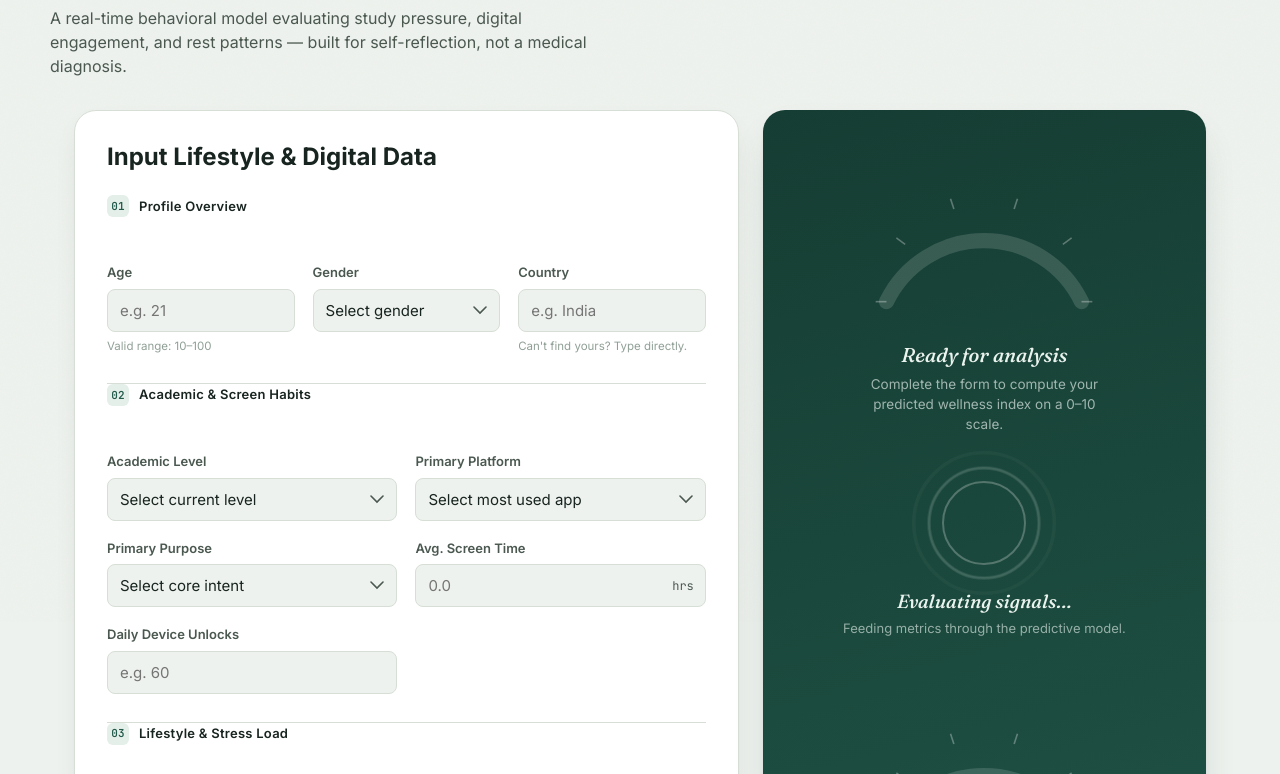
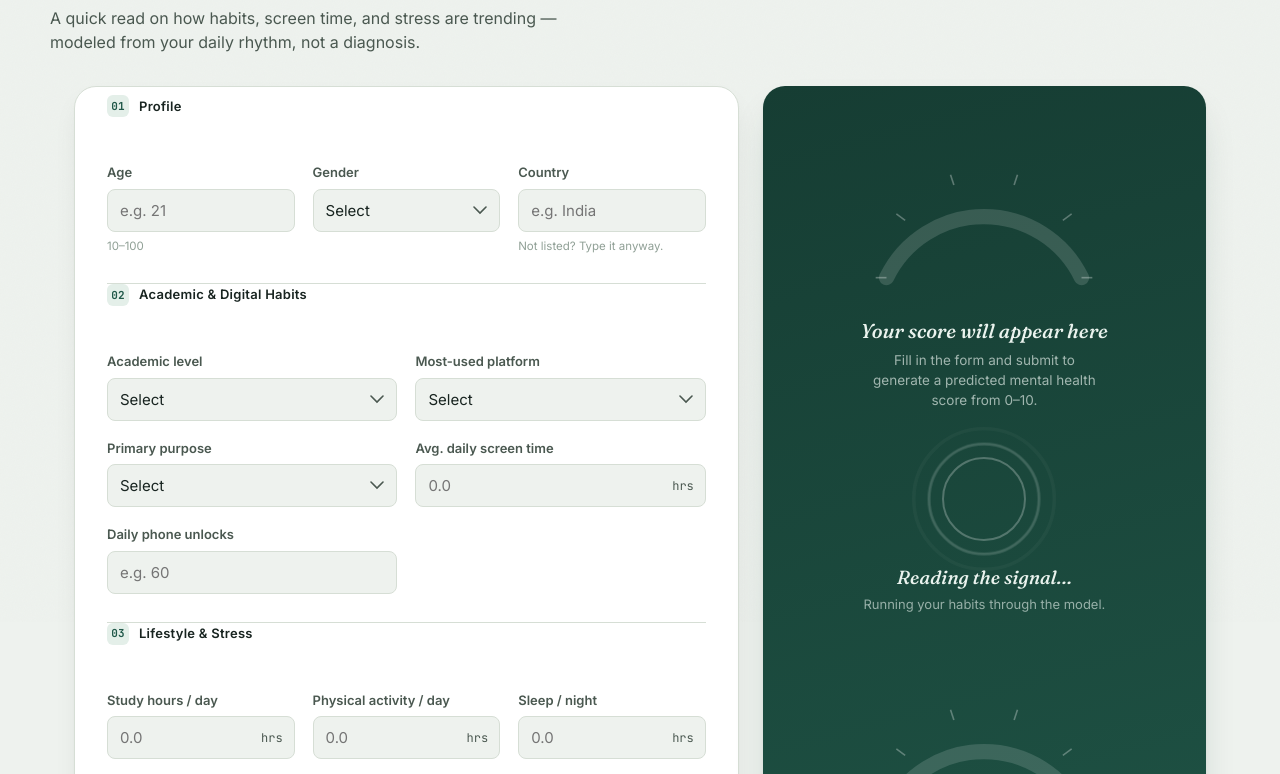
Before and after one commit to Mohdfazil123/Mental-Health-Score-prediction, a plain HTML site: page index.html in a window 1280 px wide. Shown: the part 178-952 px from the top of the page. Drawn offline with Linux system fonts and the light colour scheme.

Commit message:
Refactor index.html for clarity and user experience
Updated the HTML structure and content for improved clarity and user experience. Changes include revised headings, form fields, and footer messages.

```diff
--- a/index.html
+++ b/index.html
@@ -3,62 +3,48 @@
 <head>
 <meta charset="UTF-8" />
 <meta name="viewport" content="width=device-width, initial-scale=1.0" />
-  <meta name="description" content="Student Wellness Analytics — Predictive Mental Health Score & Habit Modeling" />
 <title>Mental Health Signal — Student Wellness Analytics</title>
-
-  <!-- Typography -->
 <link rel="preconnect" href="https://fonts.googleapis.com">
 <link rel="preconnect" href="https://fonts.gstatic.com" crossorigin>
-  <link href="https://fonts.googleapis.com/css2?family=Fraunces:ital,opsz,wght@0,9..144,400;0,9..144,500;0,9..144,600;1,9..144,500&family=Inter:wght@300;400;500;600;700&family=JetBrains+Mono:wght@400;500;600&display=swap" rel="stylesheet">
-
+<link href="https://fonts.googleapis.com/css2?family=Fraunces:ital,opsz,wght@0,9..144,400;0,9..144,500;0,9..144,600;1,9..144,500&family=Inter:wght@400;500;600;700&family=JetBrains+Mono:wght@400;500;700&display=swap" rel="stylesheet">
 <link rel="stylesheet" href="style.css" />
 </head>
 <body>
 
-  <!-- Subtle ambient noise layer -->
 <div class="noise-overlay" aria-hidden="true"></div>
 
-  <!-- Header / Hero Section -->
 <header class="site-header">
   <div class="header-inner">
     <span class="eyebrow">Student Wellness Analytics</span>
     <h1 class="title">Mental Health <em>Signal</em></h1>
-      <p class="subtitle">A real-time behavioral model evaluating study pressure, digital engagement, and rest patterns — built for self-reflection, not a medical diagnosis.</p>
+    <p class="subtitle">A quick read on how habits, screen time, and stress are trending — modeled from your daily rhythm, not a diagnosis.</p>
   </div>
 </header>
 
-  <!-- Main App Layout -->
 <main class="layout">
 
   <!-- FORM PANEL -->
   <section class="panel form-panel" aria-labelledby="form-heading">
-      <h2 id="form-heading" class="sr-only">Input Lifestyle & Digital Data</h2>
-
     <form id="predict-form" novalidate>
 
-        <!-- Section 01: Profile -->
       <fieldset class="group">
-          <legend><span class="legend-index">01</span> Profile Overview</legend>
+        <legend><span class="legend-index">01</span> Profile</legend>
         <div class="grid grid-3">
-
           <div class="field">
             <label for="age">Age</label>
             <input type="number" id="age" name="age" min="10" max="100" step="1" required placeholder="e.g. 21" />
-              <span class="hint">Valid range: 10–100</span>
+            <span class="hint">10–100</span>
             <span class="error-msg" data-for="age"></span>
           </div>
-
           <div class="field">
             <label for="gender">Gender</label>
             <select id="gender" name="gender" required>
-                <option value="" disabled selected hidden>Select gender</option>
+              <option value="" disabled selected hidden>Select</option>
               <option value="Male">Male</option>
               <option value="Female">Female</option>
-                <option value="Other">Other</option>
             </select>
             <span class="error-msg" data-for="gender"></span>
           </div>
-
           <div class="field">
             <label for="country">Country</label>
             <input type="text" id="country" name="country" list="country-list" required placeholder="e.g. India" autocomplete="off" />
@@ -73,37 +59,33 @@
               <option value="Turkey"></option>
               <option value="France"></option>
             </datalist>
-              <span class="hint">Can't find yours? Type directly.</span>
+            <span class="hint">Not listed? Type it anyway.</span>
             <span class="error-msg" data-for="country"></span>
           </div>
-
         </div>
       </fieldset>
 
-        <!-- Section 02: Academic & Digital Habits -->
       <fieldset class="group">
-          <legend><span class="legend-index">02</span> Academic &amp; Screen Habits</legend>
+        <legend><span class="legend-index">02</span> Academic &amp; Digital Habits</legend>
         <div class="grid grid-2">
-
           <div class="field">
-              <label for="academic_level">Academic Level</label>
+            <label for="academic_level">Academic level</label>
             <select id="academic_level" name="academic_level" required>
-                <option value="" disabled selected hidden>Select current level</option>
+              <option value="" disabled selected hidden>Select</option>
               <option value="High School">High School</option>
               <option value="Undergraduate">Undergraduate</option>
               <option value="Graduate">Graduate</option>
             </select>
             <span class="error-msg" data-for="academic_level"></span>
           </div>
-
           <div class="field">
-              <label for="most_used_platform">Primary Platform</label>
+            <label for="most_used_platform">Most-used platform</label>
             <select id="most_used_platform" name="most_used_platform" required>
-                <option value="" disabled selected hidden>Select most used app</option>
+              <option value="" disabled selected hidden>Select</option>
               <option value="Facebook">Facebook</option>
               <option value="Instagram">Instagram</option>
               <option value="Snapchat">Snapchat</option>
-                <option value="Twitter">Twitter / X</option>
+              <option value="Twitter">Twitter</option>
               <option value="YouTube">YouTube</option>
               <option value="TikTok">TikTok</option>
               <option value="LinkedIn">LinkedIn</option>
@@ -115,91 +97,80 @@
             </select>
             <span class="error-msg" data-for="most_used_platform"></span>
           </div>
-
           <div class="field">
-              <label for="purpose_of_use">Primary Purpose</label>
+            <label for="purpose_of_use">Primary purpose</label>
             <select id="purpose_of_use" name="purpose_of_use" required>
-                <option value="" disabled selected hidden>Select core intent</option>
+              <option value="" disabled selected hidden>Select</option>
               <option value="Networking">Networking</option>
               <option value="Education">Education</option>
               <option value="Entertainment">Entertainment</option>
-                <option value="News">News &amp; Information</option>
+              <option value="News">News</option>
             </select>
             <span class="error-msg" data-for="purpose_of_use"></span>
           </div>
-
           <div class="field">
-              <label for="avg_daily_usage_hours">Avg. Screen Time</label>
+            <label for="avg_daily_usage_hours">Avg. daily screen time</label>
             <div class="unit-input">
               <input type="number" id="avg_daily_usage_hours" name="avg_daily_usage_hours" min="0" max="24" step="0.1" required placeholder="0.0" />
               <span class="unit">hrs</span>
             </div>
             <span class="error-msg" data-for="avg_daily_usage_hours"></span>
           </div>
-
-            <div class="field field-full">
-              <label for="daily_unlocks">Daily Device Unlocks</label>
+          <div class="field">
+            <label for="daily_unlocks">Daily phone unlocks</label>
             <input type="number" id="daily_unlocks" name="daily_unlocks" min="0" step="1" required placeholder="e.g. 60" />
             <span class="error-msg" data-for="daily_unlocks"></span>
           </div>
-
         </div>
       </fieldset>
 
-        <!-- Section 03: Routine & Wellness -->
       <fieldset class="group">
-          <legend><span class="legend-index">03</span> Lifestyle &amp; Stress Load</legend>
+        <legend><span class="legend-index">03</span> Lifestyle &amp; Stress</legend>
         <div class="grid grid-3">
-
           <div class="field">
-              <label for="study_hours">Study Hours / Day</label>
+            <label for="study_hours">Study hours / day</label>
             <div class="unit-input">
               <input type="number" id="study_hours" name="study_hours" min="0" max="24" step="0.1" required placeholder="0.0" />
               <span class="unit">hrs</span>
             </div>
             <span class="error-msg" data-for="study_hours"></span>
           </div>
-
           <div class="field">
-              <label for="physical_activity_hours">Physical Activity</label>
+            <label for="physical_activity_hours">Physical activity / day</label>
             <div class="unit-input">
               <input type="number" id="physical_activity_hours" name="physical_activity_hours" min="0" max="24" step="0.1" required placeholder="0.0" />
               <span class="unit">hrs</span>
             </div>
             <span class="error-msg" data-for="physical_activity_hours"></span>
           </div>
-
           <div class="field">
-              <label for="sleep_hours_per_night">Sleep / Night</label>
+            <label for="sleep_hours_per_night">Sleep / night</label>
             <div class="unit-input">
               <input type="number" id="sleep_hours_per_night" name="sleep_hours_per_night" min="0" max="24" step="0.1" required placeholder="0.0" />
               <span class="unit">hrs</span>
             </div>
             <span class="error-msg" data-for="sleep_hours_per_night"></span>
           </div>
-
           <div class="field field-span">
-              <label for="stress_level">Perceived Stress Level</label>
-              <div class="segmented" id="stress_level_group" data-name="stress_level" role="radiogroup" aria-label="Select stress level">
-                <button type="button" class="seg-btn" data-value="Low" role="radio" aria-checked="false">Low</button>
-                <button type="button" class="seg-btn" data-value="Medium" role="radio" aria-checked="false">Medium</button>
-                <button type="button" class="seg-btn" data-value="High" role="radio" aria-checked="false">High</button>
-                <button type="button" class="seg-btn" data-value="Very High" role="radio" aria-checked="false">Very High</button>
+            <label for="stress_level">Perceived stress level</label>
+            <div class="segmented" id="stress_level_group" data-name="stress_level">
+              <button type="button" class="seg-btn" data-value="Low">Low</button>
+              <button type="button" class="seg-btn" data-value="Medium">Medium</button>
+              <button type="button" class="seg-btn" data-value="High">High</button>
+              <button type="button" class="seg-btn" data-value="Very High">Very High</button>
             </div>
             <input type="hidden" id="stress_level" name="stress_level" required />
             <span class="error-msg" data-for="stress_level"></span>
           </div>
-
         </div>
       </fieldset>
 
       <div class="form-footer">
         <button type="submit" class="submit-btn" id="submit-btn">
-            <span class="btn-label">Analyze Signal</span>
+          <span class="btn-label">Read my signal</span>
           <span class="btn-spinner" aria-hidden="true"></span>
         </button>
       </div>
-
     </form>
   </section>
 
@@ -207,31 +178,28 @@
   <aside class="panel result-panel" aria-live="polite">
     <div class="result-inner" id="result-inner">
 
-        <!-- Idle State -->
       <div class="state state-idle" id="state-idle">
         <svg class="gauge gauge-idle" viewBox="0 0 240 160" aria-hidden="true">
           <path class="gauge-track" d="M 30 140 A 100 100 0 0 1 210 140" />
           <g class="gauge-ticks"></g>
         </svg>
-          <p class="idle-label">Ready for analysis</p>
-          <p class="idle-copy">Complete the form to compute your predicted wellness index on a 0–10 scale.</p>
+        <p class="idle-label">Your score will appear here</p>
+        <p class="idle-copy">Fill in the form and submit to generate a predicted mental health score from 0–10.</p>
       </div>
 
-        <!-- Loading State -->
       <div class="state state-loading" id="state-loading" hidden>
         <div class="pulse-ring"></div>
-          <p class="loading-label">Evaluating signals…</p>
-          <p class="loading-copy">Feeding metrics through the predictive model.</p>
+        <p class="loading-label">Reading the signal…</p>
+        <p class="loading-copy">Running your habits through the model.</p>
       </div>
 
-        <!-- Result State -->
       <div class="state state-result" id="state-result" hidden>
         <svg class="gauge gauge-result" viewBox="0 0 240 160" aria-hidden="true">
           <defs>
             <linearGradient id="gaugeGradient" x1="0%" y1="0%" x2="100%" y2="0%">
-                <stop offset="0%" stop-color="#E05D52" />
-                <stop offset="50%" stop-color="#E5A638" />
-                <stop offset="100%" stop-color="#48A375" />
+              <stop offset="0%" stop-color="#D9534F"/>
+              <stop offset="45%" stop-color="#E3B341"/>
+              <stop offset="100%" stop-color="#4C9A78"/>
             </linearGradient>
           </defs>
           <path class="gauge-track" d="M 30 140 A 100 100 0 0 1 210 140" />
@@ -245,10 +213,9 @@
         </div>
         <p class="score-band" id="score-band">—</p>
         <p class="score-context" id="score-context"></p>
-          <button type="button" class="reset-btn" id="reset-btn">Recalculate</button>
+        <button type="button" class="reset-btn" id="reset-btn">Run another read</button>
       </div>
 
-        <!-- Error State -->
       <div class="state state-error" id="state-error" hidden>
         <div class="error-icon" aria-hidden="true">!</div>
         <p class="error-copy" id="error-copy"></p>
@@ -261,7 +228,7 @@
 </main>
 
 <footer class="site-footer">
-    <p>Built for analytics and self-reflection — not intended as medical advice or clinical evaluation.</p>
+  <p>Built for informational purposes only — this is not a clinical assessment. If you're struggling, please talk to someone you trust.</p>
 </footer>
 
 <script src="script.js"></script>
```
Lines whose indentation alone changed are shown as unchanged.
